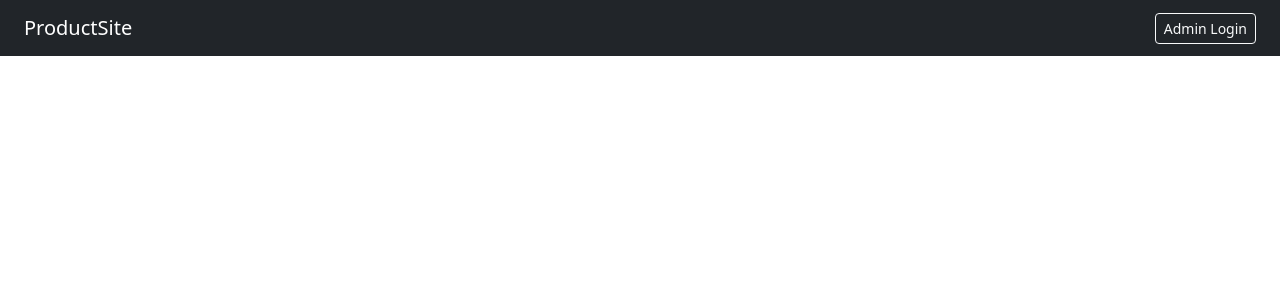
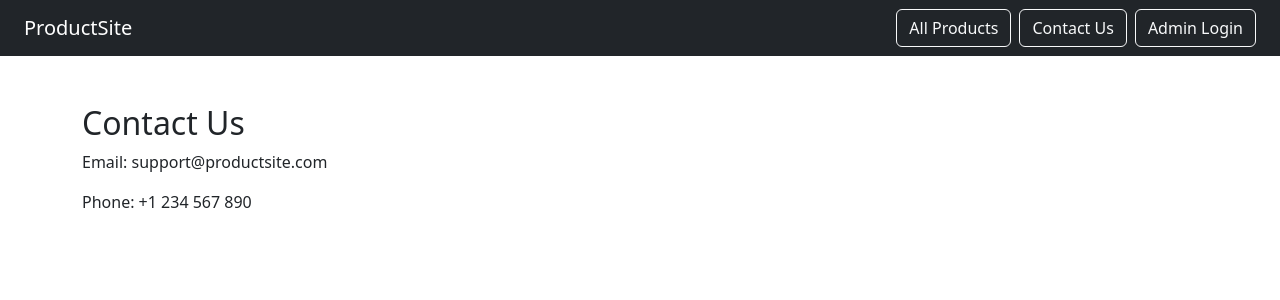
Before and after one commit to Zwe314/product-site-frontend, a React (Create React App) app: page /contact in a window 1280 px wide. Shown: the top 300 px of the page. Built offline with nearby package versions, Linux system fonts and the light colour scheme.

Commit message:
Update: Display product gallery, sizes, order form

```diff
--- a/src/App.js
+++ b/src/App.js
@@ -1,11 +1,13 @@
 import React from 'react';
 import { BrowserRouter as Router, Routes, Route } from 'react-router-dom';
+
 import Navbar from './components/Navbar';
 import Home from './pages/Home';
 import AddProduct from './pages/AddProduct';
-import ProductDetail from './pages/ProductDetail'; // ✅ Import the new page
+import ProductDetail from './pages/ProductDetail';
 import EditProduct from './pages/EditProduct';
-
+import AdminLogin from './pages/AdminLogin';
+import Contact from './pages/Contact';
 
 function App() {
   return (
@@ -14,8 +16,10 @@ function App() {
       <Routes>
         <Route path="/" element={<Home />} />
         <Route path="/add" element={<AddProduct />} />
-        <Route path="/product/:id" element={<ProductDetail />} /> {/* ✅ Dynamic route */}
+        <Route path="/product/:id" element={<ProductDetail />} />
         <Route path="/edit/:id" element={<EditProduct />} />
+        <Route path="/admin" element={<AdminLogin />} />
+        <Route path="/contact" element={<Contact />} />
       </Routes>
     </Router>
   );
--- a/src/components/Navbar.js
+++ b/src/components/Navbar.js
@@ -3,26 +3,31 @@ import { Link } from 'react-router-dom';
 import { isAdmin } from '../utils/auth';
 
 function Navbar() {
-  const handleLogout = () => {
-    localStorage.removeItem('isAdmin');
-    window.location.reload();
-  };
-
   return (
-    <nav className="navbar navbar-expand-lg navbar-dark bg-dark px-4">
-      <Link className="navbar-brand" to="/">ProductSite</Link>
-      <div className="ms-auto d-flex align-items-center">
-        {isAdmin() && (
-          <Link to="/add" className="btn btn-sm btn-success me-2">Add Product</Link>
-        )}
-        {isAdmin() ? (
-          <button className="btn btn-sm btn-outline-light" onClick={handleLogout}>
-            Logout
-          </button>
-        ) : (
-          <Link to="/login" className="btn btn-sm btn-outline-light">
+    <nav className="navbar navbar-dark bg-dark px-4">
+      <span className="navbar-brand">ProductSite</span>
+      <div>
+        <Link to="/" className="btn btn-outline-light me-2">
+          All Products
+        </Link>
+        <Link to="/contact" className="btn btn-outline-light me-2">
+          Contact Us
+        </Link>
+        {!isAdmin() && (
+          <Link to="/admin" className="btn btn-outline-light">
             Admin Login
           </Link>
+        )}
+        {isAdmin() && (
+          <button
+            className="btn btn-outline-light"
+            onClick={() => {
+              localStorage.removeItem('isAdmin');
+              window.location.href = '/';
+            }}
+          >
+            Log Out
+          </button>
         )}
       </div>
     </nav>
--- a/src/pages/ProductDetail.js
+++ b/src/pages/ProductDetail.js
@@ -1,26 +1,108 @@
 import React, { useEffect, useState } from 'react';
-import { useParams, Link } from 'react-router-dom'; // ✅ Add Link
+import { useParams } from 'react-router-dom';
 import axios from 'axios';
 
 function ProductDetail() {
   const { id } = useParams();
   const [product, setProduct] = useState(null);
+  const [selectedSize, setSelectedSize] = useState('');
+  const [email, setEmail] = useState('');
+  const [orderMessage, setOrderMessage] = useState('');
 
   useEffect(() => {
-    axios.get(`https://product-site-backend.onrender.com/api/products/${id}`)
+    axios
+      .get(`https://product-site-backend.onrender.com/api/products/${id}`)
       .then((res) => setProduct(res.data))
-      .catch((err) => console.error(err));
+      .catch((err) => console.error('Error fetching product:', err));
   }, [id]);
+
+  const handleOrder = async () => {
+    if (!selectedSize || !email) {
+      alert('Please select a size and enter your email.');
+      return;
+    }
+
+    try {
+      const res = await axios.post(`https://product-site-backend.onrender.com/api/products/${id}/order`, {
+        size,
+        email,
+      });
+      setOrderMessage(res.data.message);
+    } catch (err) {
+      console.error(err);
+      alert('Failed to place order.');
+    }
+  };
 
   if (!product) return <div className="container mt-5">Loading...</div>;
 
   return (
     <div className="container mt-5">
-      <Link to="/" className="btn btn-outline-secondary mb-4">← Back to Products</Link> {/* ✅ Back button */}
       <h2 className="mb-3">{product.name}</h2>
-      <img src={product.imageUrl} alt={product.name} className="img-fluid mb-3" style={{ maxHeight: '400px' }} />
+
+      {/* Image Gallery */}
+      <div className="row">
+        {(product.imageUrls && product.imageUrls.length > 0
+          ? product.imageUrls
+          : [product.imageUrl]
+        ).map((img, idx) => (
+          <div className="col-md-4 mb-3" key={idx}>
+            <img
+              src={img}
+              alt={`Product ${idx + 1}`}
+              className="img-fluid rounded"
+              style={{ height: '250px', objectFit: 'cover' }}
+            />
+          </div>
+        ))}
+      </div>
+
       <p>{product.description}</p>
       <h4 className="text-primary">${product.price}</h4>
+
+      {/* Size selection */}
+      <div className="mb-3">
+        <label className="form-label fw-bold">Available Sizes:</label>
+        <div>
+          {product.sizes && product.sizes.length > 0 ? (
+            product.sizes.map((size) => (
+              <button
+                key={size}
+                className={`btn btn-outline-dark me-2 ${selectedSize === size ? 'active' : ''}`}
+                onClick={() => setSelectedSize(size)}
+              >
+                {size}
+              </button>
+            ))
+          ) : (
+            <p>No sizes listed.</p>
+          )}
+        </div>
+      </div>
+
+      {/* Email input */}
+      <div className="mb-3">
+        <label className="form-label fw-bold">Your Email:</label>
+        <input
+          type="email"
+          className="form-control"
+          placeholder="Enter your email"
+          value={email}
+          onChange={(e) => setEmail(e.target.value)}
+        />
+      </div>
+
+      {/* Order button */}
+      <button className="btn btn-success" onClick={handleOrder}>
+        Order Now
+      </button>
+
+      {/* Confirmation */}
+      {orderMessage && (
+        <div className="alert alert-success mt-3">
+          {orderMessage}
+        </div>
+      )}
     </div>
   );
 }
--- /dev/null
+++ b/src/pages/contact.js
@@ -0,0 +1,13 @@
+import React from 'react';
+
+function Contact() {
+  return (
+    <div className="container mt-5">
+      <h2>Contact Us</h2>
+      <p>Email: support@productsite.com</p>
+      <p>Phone: +1 234 567 890</p>
+    </div>
+  );
+}
+
+export default Contact;
```
